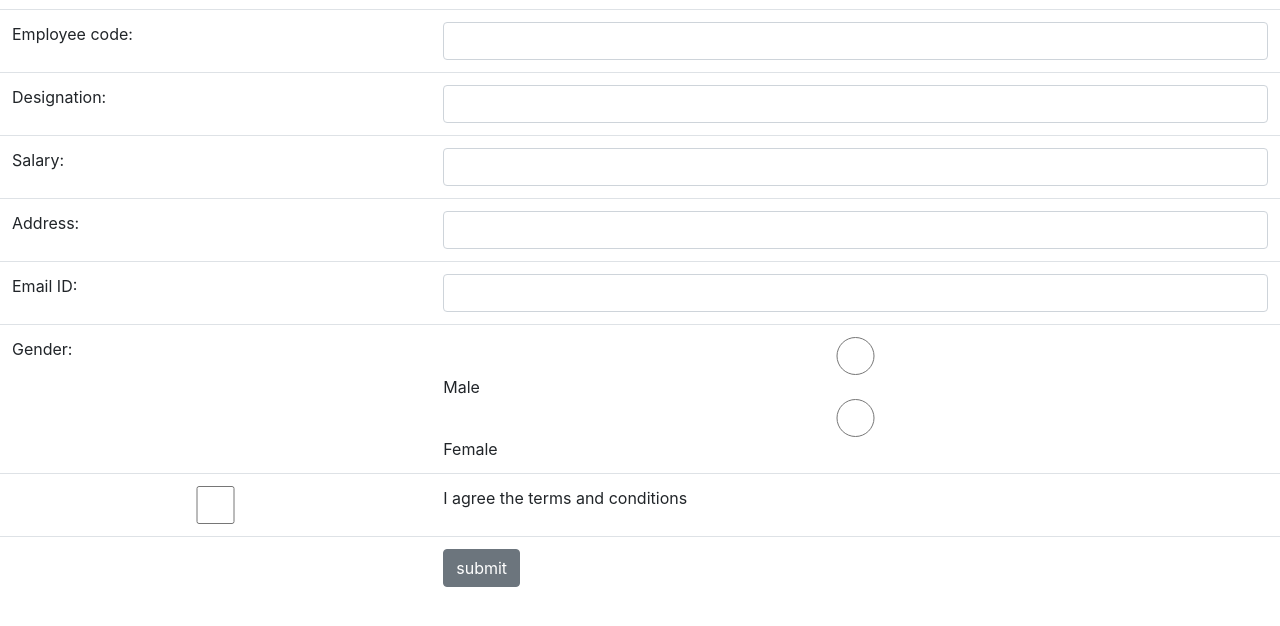
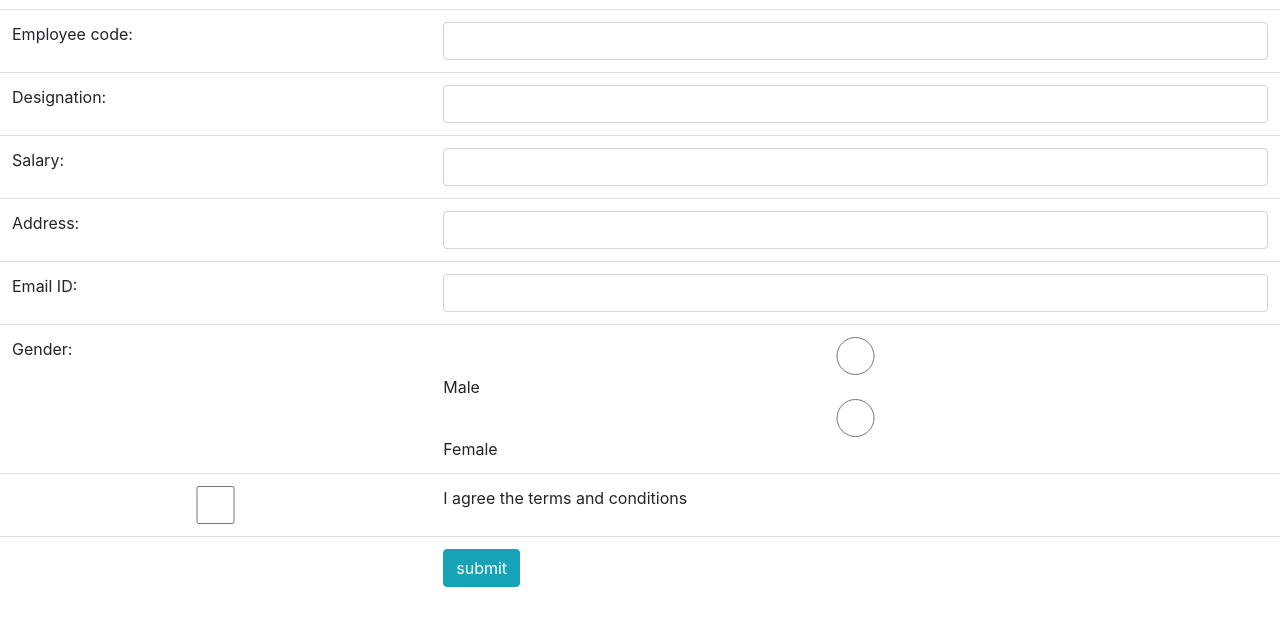
Before and after one commit to sreelakshmip862/Employee-project, a plain HTML site: page Employee.html in a window 1280 px wide. Shown: the part 110-736 px from the top of the page. Drawn offline with nearby package versions, Linux system fonts and the light colour scheme.

Commit message:
button colour changed

```diff
--- a/Employee.html
+++ b/Employee.html
@@ -46,7 +46,7 @@
 
     <tr>
     <td>
-        <td><button class="btn btn-secondary">submit</button></td>
+        <td><button class="btn btn-info">submit</button></td>
 
     </td>
 </tr>
```
